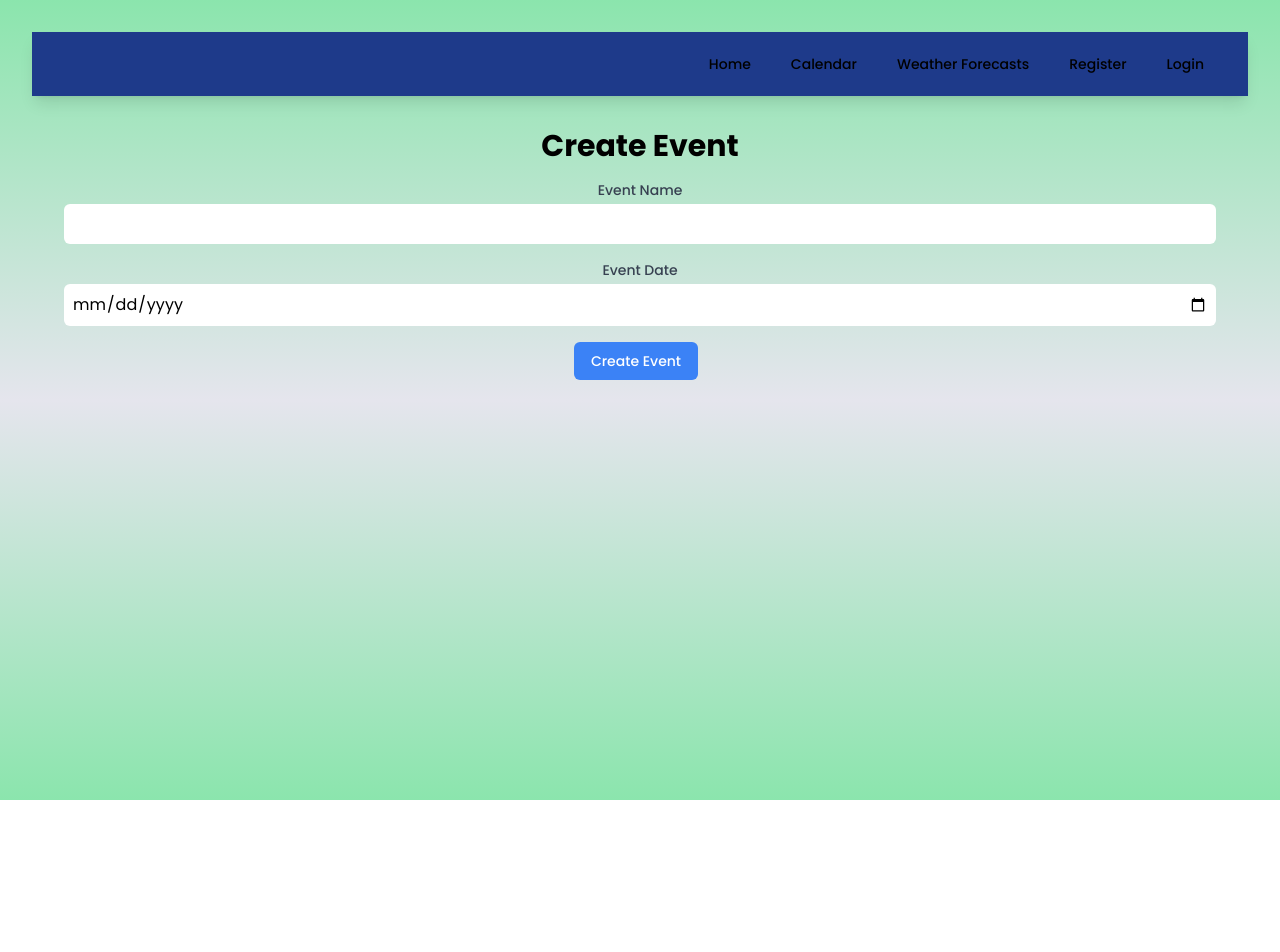
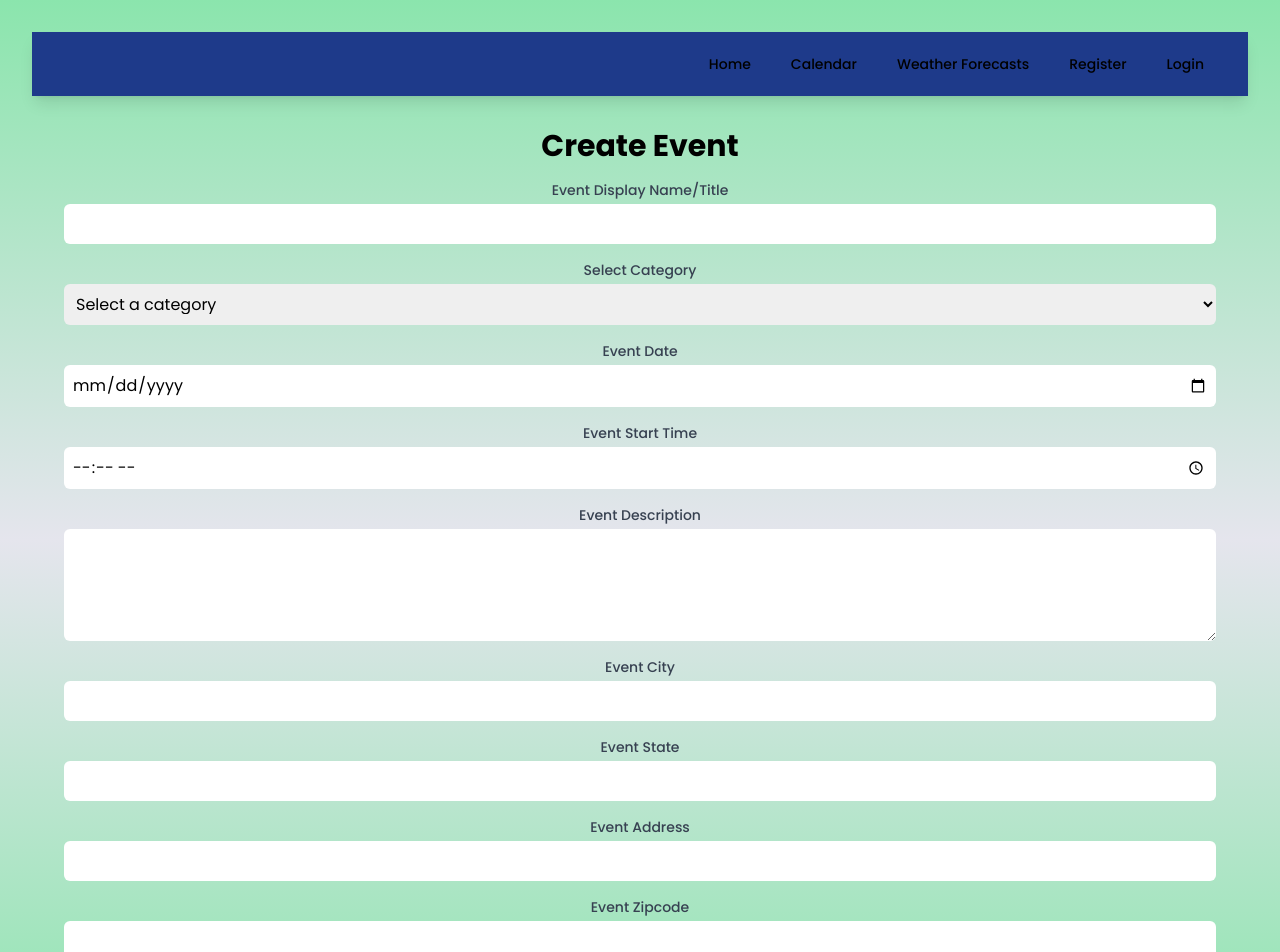
Before and after one commit to thechelle13/PersonalPlannerClient, a React (Vite) app: page /create-event in a window 1280 px wide. Shown: the top 952 px of the page. Before the commit the page ends 800 px from the top, so only its background shows below. Built offline with nearby package versions, Linux system fonts and the light colour scheme; a web font is replaced by a local one.

Commit message:
created events

```diff
--- a/src/components/forms/EventForm.jsx
+++ b/src/components/forms/EventForm.jsx
@@ -1,23 +1,71 @@
-import React, { useState } from 'react';
+import React, { useState, useEffect } from 'react';
+import { postEvent } from '../../managers/EventManager';
+import { getCategories } from '../../managers/CategoryManager';
 
-export const EventForm = () => {
+
+export const EventForm = ({currentUser}) => {
   const [formData, setFormData] = useState({
-    eventName: '',
+    eventTitle: '',
     eventDate: '',
-    // Add more fields as needed
+    eventTime: '',
+    eventDescription: '',
+    eventCity: '',
+    eventState: '',
+    eventAddress: '',
+    eventZipcode: '',
+    categoryId: '', // Add a field for category ID
   });
+
+  const [categories, setCategories] = useState([]);
+
+  useEffect(() => {
+    // Fetch categories when the component mounts
+    fetchCategories();
+  }, []);
+
+  const fetchCategories = async () => {
+    try {
+      const fetchedCategories = await getCategories();
+      setCategories(fetchedCategories);
+    } catch (error) {
+      console.error('Error fetching categories:', error);
+    }
+  };
 
   const handleChange = (e) => {
     const { name, value } = e.target;
     setFormData({ ...formData, [name]: value });
   };
 
-  const handleSubmit = (e) => {
+  const handleSubmit = async (e) => {
     e.preventDefault();
-    // Add your form submission logic here
-    console.log('Form submitted:', formData);
-    // Optionally, you can redirect the user after form submission
-    // history.push('/some-other-route');
+
+    // ... (existing code)
+
+    const eventData = {
+      user: currentUser, // Replace with the actual user ID or get it dynamically
+      category: formData.categoryId,
+      title: formData.eventTitle,
+      description: formData.eventDescription,
+      event_date: formData.eventDate,
+      event_time: `${formData.eventTime}`, // Assuming start time is provided
+      city: formData.eventCity,
+      state: formData.eventState,
+      address: formData.eventAddress,
+      zipcode: parseInt(formData.eventZipcode, 10),
+      // Include other fields as needed
+    };
+
+    try {
+      const createdEvent = await postEvent(eventData);
+
+      console.log('Event created successfully:', createdEvent);
+      // Optionally, you can redirect the user after successful form submission
+      // history.push('/some-other-route');
+    } catch (error) {
+      console.error('Error creating event:', error);
+      // Handle error, show a message, etc.
+    }
   };
 
   return (
@@ -25,28 +73,132 @@ export const EventForm = () => {
       <h1 className="text-3xl font-bold mb-4">Create Event</h1>
       <form onSubmit={handleSubmit}>
         <div className="mb-4">
-          <label htmlFor="eventName" className="block text-sm font-medium text-gray-700">
-            Event Name
+          <label htmlFor="eventTitle" className="block text-sm font-medium text-gray-700">
+            Event Display Name/Title
           </label>
           <input
             type="text"
-            id="eventName"
-            name="eventName"
-            value={formData.eventName}
+            id="eventTitle"
+            name="eventTitle"
+            value={formData.eventTitle}
             onChange={handleChange}
             required
             className="mt-1 p-2 block w-full border-gray-300 rounded-md focus:ring-blue-500 focus:border-blue-500"
           />
         </div>
         <div className="mb-4">
+        <label htmlFor="categoryId" className="block text-sm font-medium text-gray-700">
+          Select Category
+        </label>
+        <select
+          id="categoryId"
+          name="categoryId"
+          value={formData.categoryId}
+          onChange={handleChange}
+          required
+          className="mt-1 p-2 block w-full border-gray-300 rounded-md focus:ring-blue-500 focus:border-blue-500"
+        >
+          <option value="">Select a category</option>
+          {categories.map((category) => (
+            <option key={category.id} value={category.id}>
+              {category.label}
+            </option>
+          ))}
+        </select>
+      </div>
+        <div className="mb-4">
           <label htmlFor="eventDate" className="block text-sm font-medium text-gray-700">
             Event Date
           </label>
           <input
-            type="date"
+            type="Date"
             id="eventDate"
             name="eventDate"
             value={formData.eventDate}
+            onChange={handleChange}
+            required
+            className="mt-1 p-2 block w-full border-gray-300 rounded-md focus:ring-blue-500 focus:border-blue-500"
+          />
+        </div>
+        <div className="mb-4">
+          <label htmlFor="eventStartTime" className="block text-sm font-medium text-gray-700">
+            Event Start Time
+          </label>
+          <input
+            type="time"
+            id="eventTime"
+            name="eventTime"
+            value={formData.eventTime}
+            onChange={handleChange}
+            required
+            className="mt-1 p-2 block w-full border-gray-300 rounded-md focus:ring-blue-500 focus:border-blue-500"
+          />
+        </div>
+        <div className="mb-4">
+          <label htmlFor="eventDescription" className="block text-sm font-medium text-gray-700">
+            Event Description
+          </label>
+          <textarea
+            id="eventDescription"
+            name="eventDescription"
+            value={formData.eventDescription}
+            onChange={handleChange}
+            required
+            rows="4"
+            className="mt-1 p-2 block w-full border-gray-300 rounded-md focus:ring-blue-500 focus:border-blue-500"
+          ></textarea>
+        </div>
+        <div className="mb-4">
+          <label htmlFor="eventCity" className="block text-sm font-medium text-gray-700">
+            Event City
+          </label>
+          <input
+            type="text"
+            id="eventCity"
+            name="eventCity"
+            value={formData.eventCity}
+            onChange={handleChange}
+            required
+            className="mt-1 p-2 block w-full border-gray-300 rounded-md focus:ring-blue-500 focus:border-blue-500"
+          />
+        </div>
+        <div className="mb-4">
+          <label htmlFor="eventState" className="block text-sm font-medium text-gray-700">
+            Event State
+          </label>
+          <input
+            type="text"
+            id="eventState"
+            name="eventState"
+            value={formData.eventState}
+            onChange={handleChange}
+            required
+            className="mt-1 p-2 block w-full border-gray-300 rounded-md focus:ring-blue-500 focus:border-blue-500"
+          />
+        </div>
+        <div className="mb-4">
+          <label htmlFor="eventAddress" className="block text-sm font-medium text-gray-700">
+            Event Address
+          </label>
+          <input
+            type="text"
+            id="eventAddress"
+            name="eventAddress"
+            value={formData.eventAddress}
+            onChange={handleChange}
+            required
+            className="mt-1 p-2 block w-full border-gray-300 rounded-md focus:ring-blue-500 focus:border-blue-500"
+          />
+        </div>
+        <div className="mb-4">
+          <label htmlFor="eventZipcode" className="block text-sm font-medium text-gray-700">
+            Event Zipcode
+          </label>
+          <input
+            type="number"
+            id="eventZipcode"
+            name="eventZipcode"
+            value={formData.eventZipcode}
             onChange={handleChange}
             required
             className="mt-1 p-2 block w-full border-gray-300 rounded-md focus:ring-blue-500 focus:border-blue-500"
--- a/src/managers/EventManager.jsx
+++ b/src/managers/EventManager.jsx
@@ -26,3 +26,32 @@ export const getEvents = async () => {
       throw error;
     }
   };
+  export const postEvent = async (eventData) => {
+    try {
+      const currentUser = JSON.parse(localStorage.getItem('current_user'));
+
+      if (!currentUser || !currentUser.token) {
+        throw new Error('User not authenticated');
+      }
+
+      const response = await fetch('http://localhost:8000/events', {
+        method: 'POST',
+        headers: {
+          Authorization: `Token ${currentUser.token}`,
+          'Content-Type': 'application/json',
+          Accept: 'application/json',
+        },
+        body: JSON.stringify(eventData),
+      });
+
+      if (!response.ok) {
+        throw new Error('Failed to create event');
+      }
+
+      const createdEvent = await response.json();
+      return createdEvent;
+    } catch (error) {
+      console.error('Error creating event:', error);
+      throw error;
+    }
+  };
```
